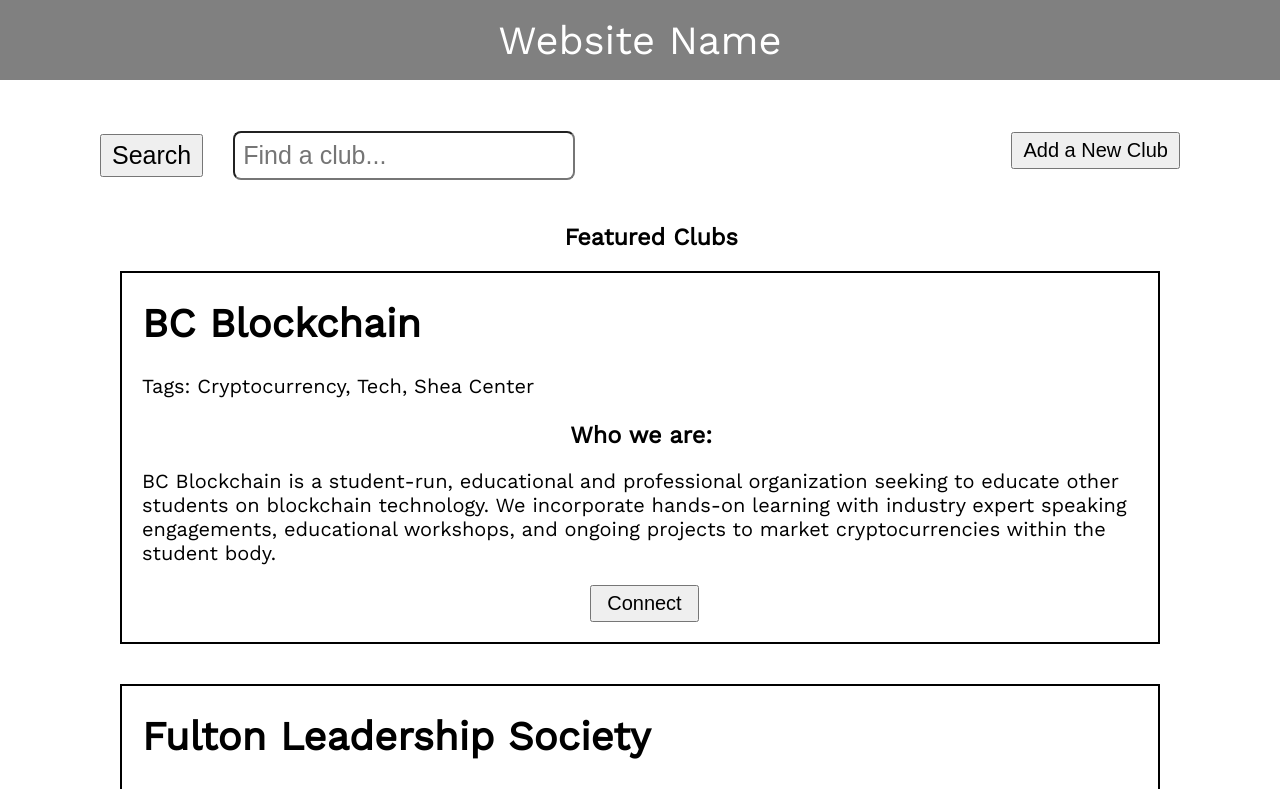
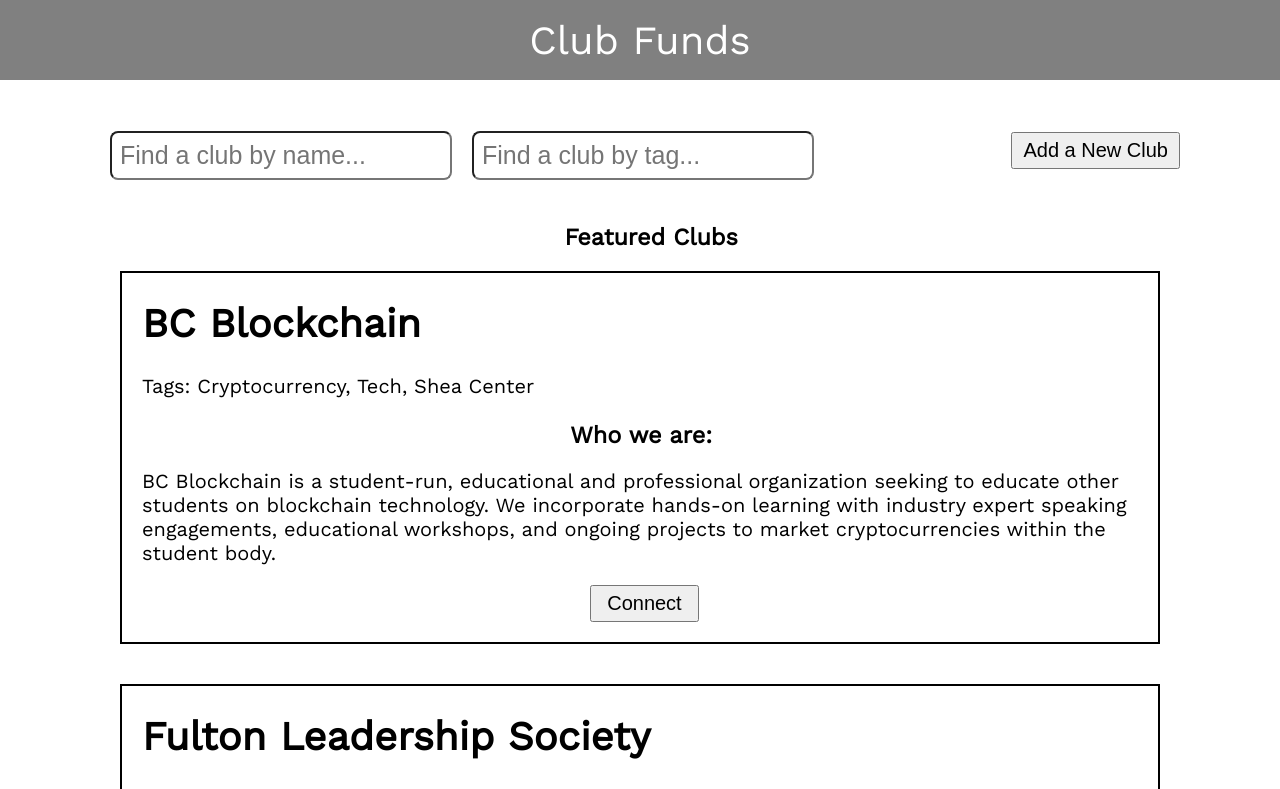
Before and after one commit to andrewchoi12/ClubFunds, a React (Create React App) app in the folder club-funds/: page / in a window 1280 px wide. Shown: the top 789 px of the page. Built offline with nearby package versions, Linux system fonts and the light colour scheme; a web font is replaced by a local one.

Commit message:
Added another search bar for tags

```diff
--- a/club-funds/src/components/Home.js
+++ b/club-funds/src/components/Home.js
@@ -9,19 +9,32 @@ export default function Home() {
 
   const initialClubs = clubsFile.clubs;
   const [clubs, setClubs] = useState(initialClubs);
-  const [searchTerm, setSearchTerm] = useState("");
+  const [nameSearchTerm, setNameSearchTerm] = useState("");
+  const [tagSearchTerm, setTagSearchTerm] = useState("");
 
   const goToClubDetails = (clubName) => {
     navigate(`/clubinfo/${clubName}`);
   };
 
-  const handleSearch = (event) => {
+  const handleNameSearch = (event) => {
     const term = event.target.value.toLowerCase();
-    setSearchTerm(term);
+    setNameSearchTerm(term);
 
-    // Filter clubs based on the search term
+    // Filter clubs based on the name search term
     const filteredClubs = initialClubs.filter((club) =>
       club.name.toLowerCase().includes(term)
+    );
+
+    setClubs(filteredClubs);
+  };
+
+  const handleTagSearch = (event) => {
+    const term = event.target.value.toLowerCase();
+    setTagSearchTerm(term);
+
+    // Filter clubs based on the tag search term
+    const filteredClubs = initialClubs.filter((club) =>
+      club.tags.toLowerCase().includes(term)
     );
 
     setClubs(filteredClubs);
@@ -39,18 +52,27 @@ export default function Home() {
 
   return (
     <main className={css.Home}>
-      <header>Website Name</header>
+      <header>Club Funds</header>
       <div className={css.HeaderButtons}>
         <div className={css.SearchDiv}>
           <form>
-            <button type="button">Search</button>
             <input
               type="search"
-              id="query"
-              name="q"
-              placeholder="Find a club..."
-              value={searchTerm}
-              onChange={handleSearch}
+              id="nameQuery"
+              name="nameQuery"
+              placeholder="Find a club by name..."
+              value={nameSearchTerm}
+              onChange={handleNameSearch}
+            />
+          </form>
+          <form>
+            <input
+              type="search"
+              id="tagQuery"
+              name="tagQuery"
+              placeholder="Find a club by tag..."
+              value={tagSearchTerm}
+              onChange={handleTagSearch}
             />
           </form>
         </div>
--- a/club-funds/src/styles/Home.module.css
+++ b/club-funds/src/styles/Home.module.css
@@ -10,7 +10,7 @@ header {
   align-items: center;
   color: white;
   font-size: 70px;
-  background-color: gray;
+  background-color: rgb(115, 0, 10);
   height: 100px;
 }
 
```
